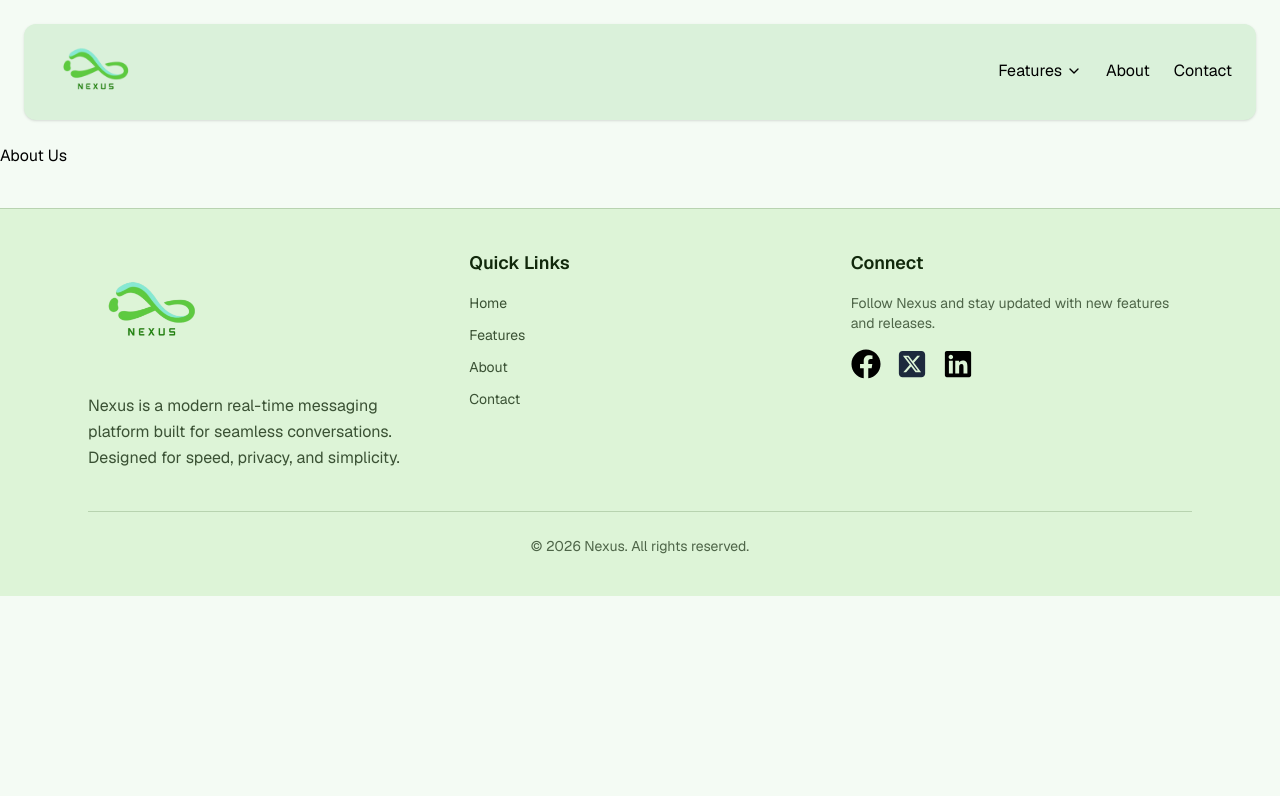
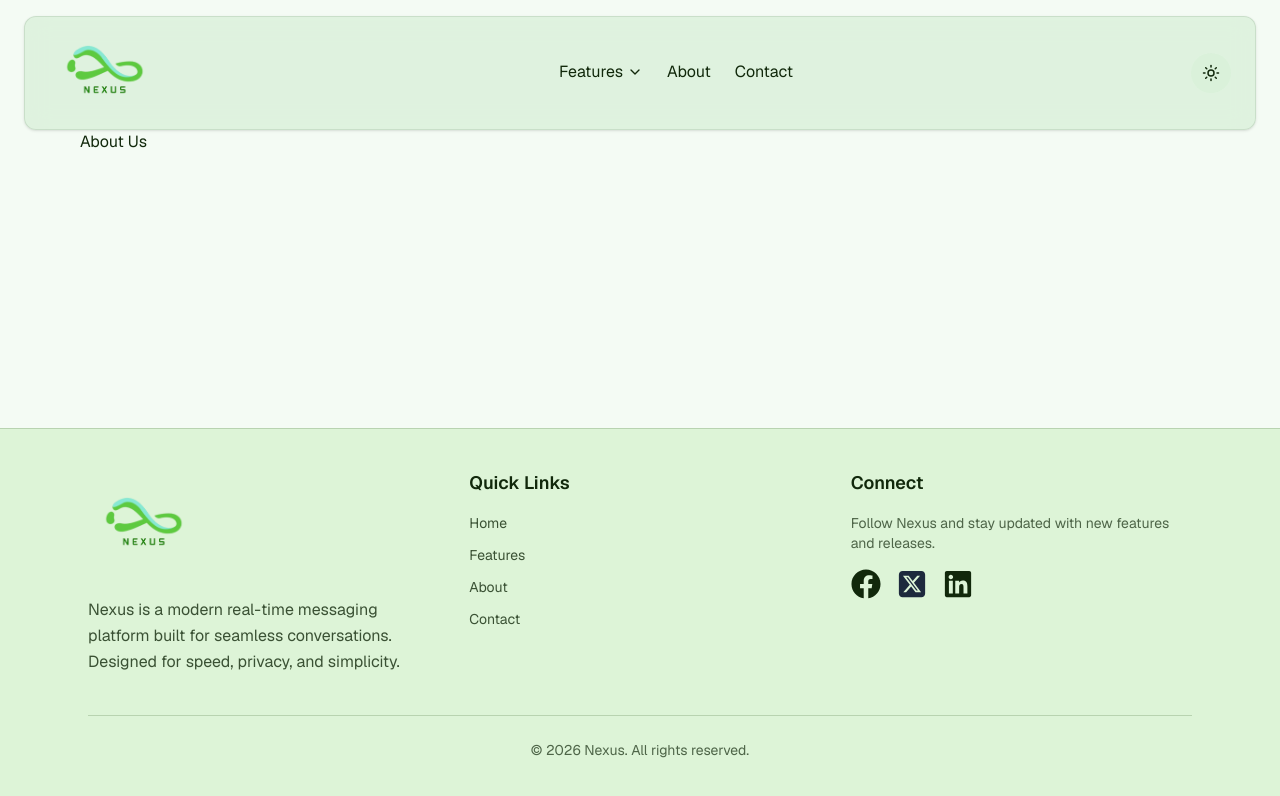
Before and after one commit to leonistheczar/nexus-chat-app-frontend, a Next.js app: page /about in a window 1280 px wide. Shown: the top 796 px of the page. Built offline with nearby package versions, Linux system fonts and the light colour scheme.

Commit message:
Implemented dark mode using 'next-themes' library

```diff
--- a/app/components/baseComponents/Footer.tsx
+++ b/app/components/baseComponents/Footer.tsx
@@ -11,7 +11,7 @@ export default function Footer() {
         <div className="grid gap-10 md:grid-cols-3">
           {/* Brand Section */}
           <div className="flex flex-col gap-4">
-            <Link href="/" className="relative block w-28 h-28 sm:w-32 sm:h-32">
+            <Link href="/" className="relative block w-20 h-20 sm:w-28 sm:h-28">
               <Image
                 src="/logo/nexus-logo.png"
                 alt="Nexus Logo"
--- a/app/components/baseComponents/Navbar.tsx
+++ b/app/components/baseComponents/Navbar.tsx
@@ -5,8 +5,9 @@ import { motion, Variants, AnimatePresence } from "framer-motion";
 import Link from "next/link";
 import Image from "next/image";
 import { useState } from "react";
+import ThemeToggler from "./ThemeToggler";
 
-export default function Sidebar() {
+export default function Navbar() {
   const containerVariants = {
     hidden: { opacity: 0 },
     visible: {
@@ -33,10 +34,10 @@ export default function Sidebar() {
   return (
     <>
       {/* Desktop Navigation */}
-      <nav className="hidden sm:block px-6 m-6 bg-background-100 rounded-xl shadow-sm">
-        <div className="flex items-center justify-between">
+      <nav className="hidden sm:block sticky top-0 z-50 mx-6 mt-4 px-6 bg-background-100/80 backdrop-blur-md rounded-xl shadow-sm border border-primary-900/10">
+        <div className="flex items-center justify-between space-x-6">
           {/* Logo */}
-          <Link href="/" className="relative block w-24 h-24">
+          <Link href="/" className="relative block w-28 h-28">
             <Image
               src="/logo/nexus-logo.png"
               alt="Nexus Logo"
@@ -57,7 +58,7 @@ export default function Sidebar() {
                   </motion.span>
                 <AnimatePresence>
                   {open && (
-                <motion.div initial={{opacity: 0, y:10, scale: 0.95}} animate={{opacity:1, y:0, scale:1 }} exit={{opacity: 0, y:10, scale:0.95}} transition={{duration: 0.2}}             className="absolute top-8 left-0 w-64 bg-primary-200 p-4 rounded-xl shadow-lg z-50">
+                <motion.div initial={{opacity: 0, y:0, scale: 0.95}} animate={{opacity:1, y:10, scale:1 }} exit={{opacity: 0, y:0, scale:0.95}} transition={{duration: 0.2}}             className="absolute top-8 left-0 w-64 bg-primary-200 p-4 rounded-xl shadow-lg z-50">
                   <div className="flex flex-col gap-3 text-sm">
                   <span className="font-medium text-primary-900">Messaging</span>
                   <span className="text-primary-900/70">Real-time chat with seamless delivery</span>
@@ -81,6 +82,7 @@ export default function Sidebar() {
               <div className="w-0 h-0.5 bg-primary-300 transition-all duration-300 group-hover:w-full"></div>
             </li>
           </ul>
+        <div className="hidden sm:block"><ThemeToggler /></div>
         </div>
       </nav>
 
--- /dev/null
+++ b/app/components/baseComponents/ThemeToggler.tsx
@@ -0,0 +1,47 @@
+"use client";
+
+import { useEffect, useState } from "react";
+import { useTheme } from "next-themes";
+import { Sun, Moon } from "lucide-react";
+
+export default function ThemeToggle() {
+  const { setTheme, resolvedTheme } = useTheme();
+  const [mounted, setMounted] = useState(false);
+
+  useEffect(() => setMounted(true), []);
+
+  if (!mounted) return null;
+
+  const isDark = resolvedTheme === "dark";
+
+  const toggleTheme = () => {
+    setTheme(isDark ? "light" : "dark");
+  };
+
+  return (
+    <button
+      onClick={toggleTheme}
+      className="relative w-10 h-10 flex items-center justify-center rounded-full bg-background-100 overflow-hidden transition-all hover:cursor-pointer hover:bg-background-200"
+    >
+      {/* Sun Icon */}
+      <Sun
+        size={18}
+        className={`absolute transition-all duration-300 ${
+          isDark
+            ? "opacity-0 rotate-90 scale-50"
+            : "opacity-100 rotate-0 scale-100"
+        }`}
+      />
+
+      {/* Moon Icon */}
+      <Moon
+        size={18}
+        className={`absolute transition-all duration-300 ${
+          isDark
+            ? "opacity-100 rotate-0 scale-100"
+            : "opacity-0 -rotate-90 scale-50"
+        }`}
+      />
+    </button>
+  );
+}
--- a/app/layout.tsx
+++ b/app/layout.tsx
@@ -1,13 +1,11 @@
 import type { Metadata } from "next";
-import Image from "next/image";
 import "./main.css";
-import { ChevronDown, House, X } from "lucide-react";
-import Link from "next/link";
 import Navbar from "./components/baseComponents/Navbar";
 import Footer from "./components/baseComponents/Footer";
+import ThemeProviderWrapper from "./providers/ThemeProvider";
 export const metadata: Metadata = {
-  title: "Create Next App",
-  description: "Generated by create next app",
+  title: "Nexus - Messaging App",
+  description: "Nexus is a modern real-time messaging platform built for seamless conversations. Designed for speed, privacy, and simplicity.",
 };
 
 export default function RootLayout({
@@ -16,11 +14,15 @@ export default function RootLayout({
   children: React.ReactNode;
 }>) {
   return (
-    <html lang="en" className={` h-full antialiased`}>
-      <body className="geist-font min-h-full flex flex-col bg-background-50">
+    <html lang="en" className={` h-full antialiased scroll-smooth`} suppressHydrationWarning>
+      <body className={`geist-font min-h-screen flex flex-col bg-background-50 text-primary-900 antialiased`}>
+        <ThemeProviderWrapper>
         <Navbar />
-        {children}
+        <main className="flex-1">
+          <div className="max-w-6xl mx-auto px-4">{children}</div>
+        </main>
         <Footer />
+        </ThemeProviderWrapper>
       </body>
     </html>
   );
--- a/app/main.css
+++ b/app/main.css
@@ -7,6 +7,7 @@
     font-style: normal;
   }
 html {font-size: 100%;} /* 16px */
+
 @theme {
       --color-text-50: #eef9eb;
       --color-text-100: #ddf4d7;
@@ -81,7 +82,7 @@ html {font-size: 100%;} /* 16px */
     --color-text-900: #ddf4d7;
     --color-text-950: #eef9eb;
 
-    --color-background-50: #071307;
+    --color-background-50: #416941;
     --color-background-100: #0e250e;
     --color-background-200: #1b4b1b;
     --color-background-300: #297029;
--- /dev/null
+++ b/app/providers/ThemeProvider.tsx
@@ -0,0 +1,19 @@
+"use client";
+
+import { ThemeProvider as NextThemeProvider } from "next-themes";
+
+export default function ThemeProviderWrapper({
+  children,
+}: {
+  children: React.ReactNode;
+}) {
+  return (
+    <NextThemeProvider
+      attribute="class"
+      defaultTheme="system"
+      enableSystem
+    >
+      {children}
+    </NextThemeProvider>
+  );
+}
--- a/package.json
+++ b/package.json
@@ -12,6 +12,7 @@
     "framer-motion": "^12.38.0",
     "lucide-react": "^1.9.0",
     "next": "16.2.4",
+    "next-themes": "^0.4.6",
     "react": "19.2.4",
     "react-dom": "19.2.4",
     "react-icons": "^5.6.0"
```
Also changed, not shown: 1 other file (tests, documents, lock files or other folders).
